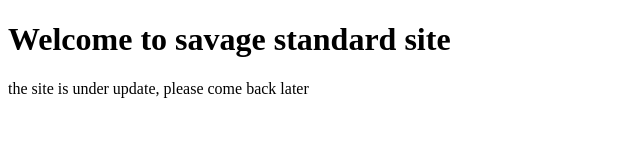
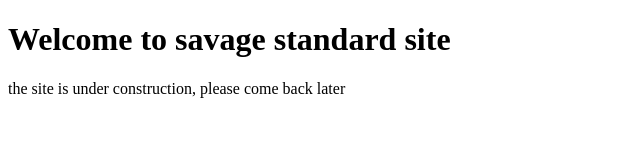
Before and after one commit to savagestandard/savagestandard.github.io, a plain HTML site: page index.html in a window 1280 px wide. Shown: the full height of the page, 0-640 px from the left. Drawn offline with Linux system fonts and the light colour scheme.

Commit message:
Update index.html

```diff
--- a/index.html
+++ b/index.html
@@ -2,10 +2,10 @@
 <html>
 <head>
 <meta charset="utf-8">
-<title>Savage Standard)</title>
+<title>Savage Standard</title>
 </head>
 <body>
     <h1>Welcome to savage standard site</h1>
-    <p>the site is under update, please come back later</p>
+    <p>the site is under construction, please come back later</p>
 </body>
 </html>
```
